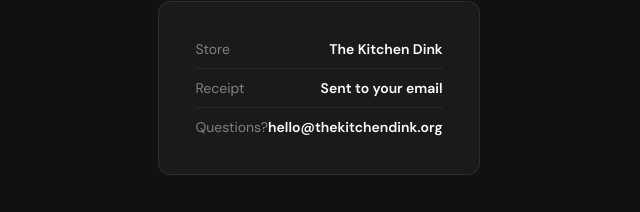
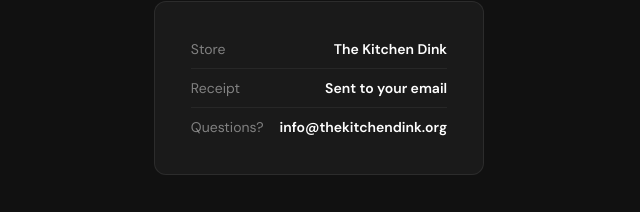
Before and after one commit to PLA2026/thekitchendink, a website: page thankyou.html in a window 1280 px wide. Shown: the part 461-673 px from the top of the page, 321-961 px from the left. Drawn offline with nearby package versions, Linux system fonts and the light colour scheme.

Commit message:
Add files via upload

```diff
--- a/thankyou.html
+++ b/thankyou.html
@@ -132,7 +132,7 @@
     </div>
     <div class="detail-row">
       <span class="detail-label">Questions?</span>
-      <span class="detail-value">hello@thekitchendink.org</span>
+      <span class="detail-value" style="margin-left:16px;">info@thekitchendink.org</span>
     </div>
   </div>
   <a href="/index.html" class="back-btn">Back to The Kitchen Dink</a>
```
